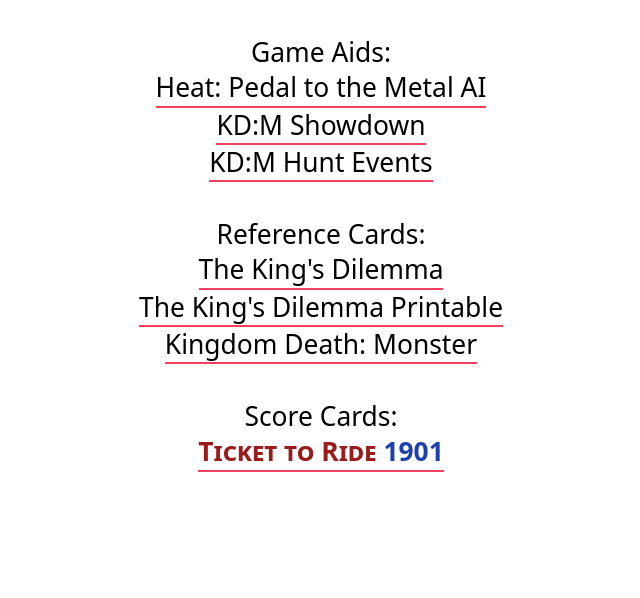
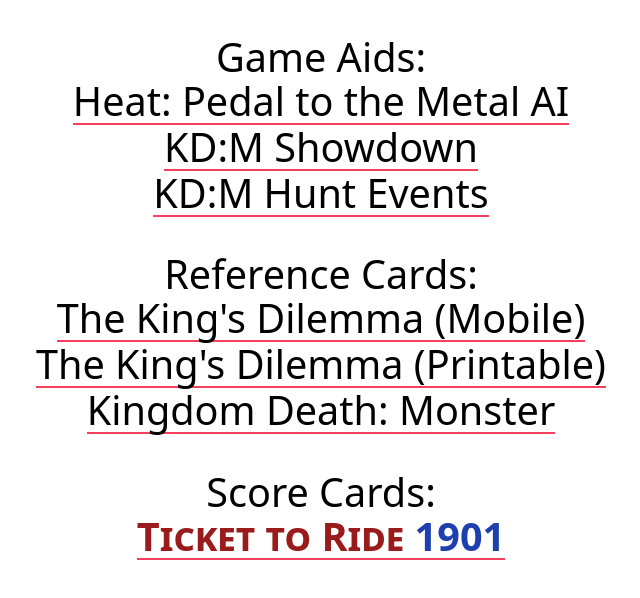
Before and after one commit to nick1n/heat, a Vue app: page /hunts in a window 1280 px wide. Shown: the top 598 px of the page, without its empty margins (319-959 px from the left). Built offline with nearby package versions, Linux system fonts and the light colour scheme.

Commit message:
updated pnpm and minor tweaks

```diff
--- a/package.json
+++ b/package.json
@@ -45,5 +45,6 @@
     "vite-plugin-vue-devtools": "^7.7.0",
     "vitest": "^1.6.0",
     "vue-tsc": "^2.2.0"
-  }
+  },
+  "packageManager": "pnpm@10.10.0+sha512.d615db246fe70f25dcfea6d8d73dee782ce23e2245e3c4f6f888249fb568149318637dca73c2c5c8ef2a4ca0d5657fb9567188bfab47f566d1ee6ce987815c39"
 }
--- /dev/null
+++ b/pnpm-workspace.yaml
@@ -0,0 +1,3 @@
+onlyBuiltDependencies:
+  - esbuild
+  - vue-demi
--- a/src/views/HomeView.vue
+++ b/src/views/HomeView.vue
@@ -3,7 +3,7 @@
 </script>
 
 <template>
-  <main class="text-center text-2xl">
+  <main class="text-center text-4xl">
     <h1 class="mt-8">Game Aids:</h1>
     <div>
       <RouterLink to="/ai" class="inline-block border-b-2 border-rose-500">
@@ -19,12 +19,12 @@
     <h1 class="mt-8">Reference Cards:</h1>
     <div>
       <RouterLink to="/king" class="inline-block border-b-2 border-rose-500">
-        The King's Dilemma
+        The King's Dilemma (Mobile)
       </RouterLink>
     </div>
     <div>
       <RouterLink to="/king-print" class="inline-block border-b-2 border-rose-500">
-        The King's Dilemma Printable
+        The King's Dilemma (Printable)
       </RouterLink>
     </div>
     <div>
--- a/src/views/HuntsView.vue
+++ b/src/views/HuntsView.vue
@@ -185,7 +185,7 @@
       class="absolute bottom-0 left-0 right-0 top-0 z-10 flex items-center justify-center overflow-y-auto bg-white/30"
       :class="showDialog ? '' : 'hidden'" @click="showDialog = false">
       <dialog
-        class="relative flex gap-8 rounded-3xl border-2 border-white bg-slate-950 p-10 text-center text-5xl font-bold shadow-2xl shadow-stone-950">
+        class="relative flex gap-8 rounded-3xl border-[.2rem] border-white bg-slate-950 p-10 text-center text-5xl font-bold shadow-2xl shadow-stone-950">
         <div class="absolute -left-7 top-0 transition-transform duration-200"
           :style="`transform:translateY(${2.6 + (first !== 0 ? first - 1 : 9) * 6}rem)`">
           <svg xmlns="http://www.w3.org/2000/svg" width="4rem" height="4rem" fill="none" viewBox="0 0 24 24">
@@ -195,14 +195,14 @@
         </div>
         <div class="flex flex-col gap-8">
           <button v-for="i in 10" :key="i" @click.prevent.stop="click(10, i)" :title="i % 10 + '0'"
-            class="h-16 w-16 rotate-45 cursor-pointer rounded-lg border-[.3rem] border-white bg-white text-stone-950 transition-shadow duration-300 hover:shadow-[0_0_1.5rem_0.5rem_rgba(255,255,255,0.9),0_0_3rem_1.5rem_rgba(255,255,255,0.7)]"
+            class="h-16 w-16 rotate-45 cursor-pointer rounded-lg border-[.2rem] border-white bg-white text-stone-950 transition-shadow duration-300 hover:shadow-[0_0_1.5rem_0.5rem_rgba(255,255,255,0.9),0_0_3rem_1.5rem_rgba(255,255,255,0.7)]"
             :class="{ 'animate-pulse shadow-[0_0_1rem_2px_rgba(255,255,255,0.7),0_0_2rem_0.5rem_rgba(255,255,255,0.5)]': first === i % 10 }">
             <div class="-rotate-45" :class="{ 'font-kd-icon': i === 10 }">{{ i === 10 ? 'e' : i }}</div>
           </button>
         </div>
         <div class="flex flex-col gap-8">
           <button v-for="i in 10" :key="i" @click.prevent.stop="click(1, i)" :title="'' + i"
-            class="h-16 w-16 rotate-45 cursor-pointer rounded-lg border-[.3rem] border-white bg-slate-950 text-white transition-shadow duration-300 hover:shadow-[0_0_1.5rem_0.5rem_rgba(255,255,255,0.9),0_0_3rem_1.5rem_rgba(255,255,255,0.7)]"
+            class="h-16 w-16 rotate-45 cursor-pointer rounded-lg border-[.2rem] border-white bg-slate-950 text-white transition-shadow duration-300 hover:shadow-[0_0_1.5rem_0.5rem_rgba(255,255,255,0.9),0_0_3rem_1.5rem_rgba(255,255,255,0.7)]"
             :class="{ 'animate-pulse shadow-[0_0_1rem_2px_rgba(255,255,255,0.7),0_0_2rem_0.5rem_rgba(255,255,255,0.5)]': second === i % 10 }">
             <div class="-rotate-45" :class="{ 'font-kd-icon': i === 10 }">{{ i === 10 ? 'e' : i }}</div>
           </button>
```
